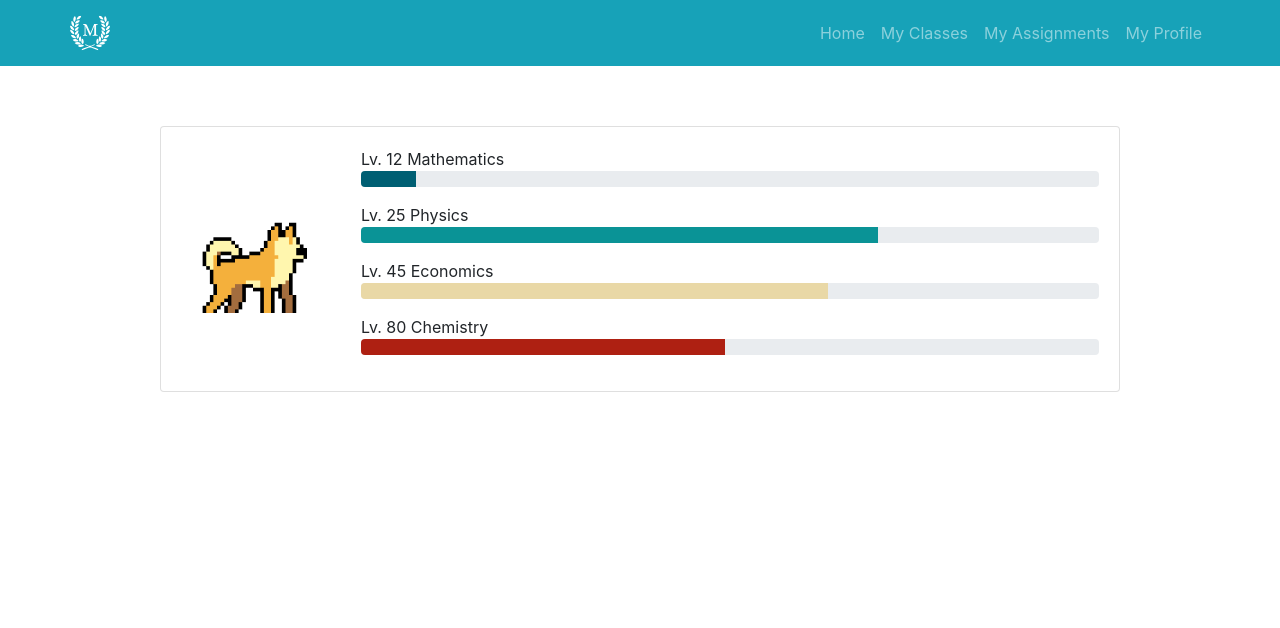
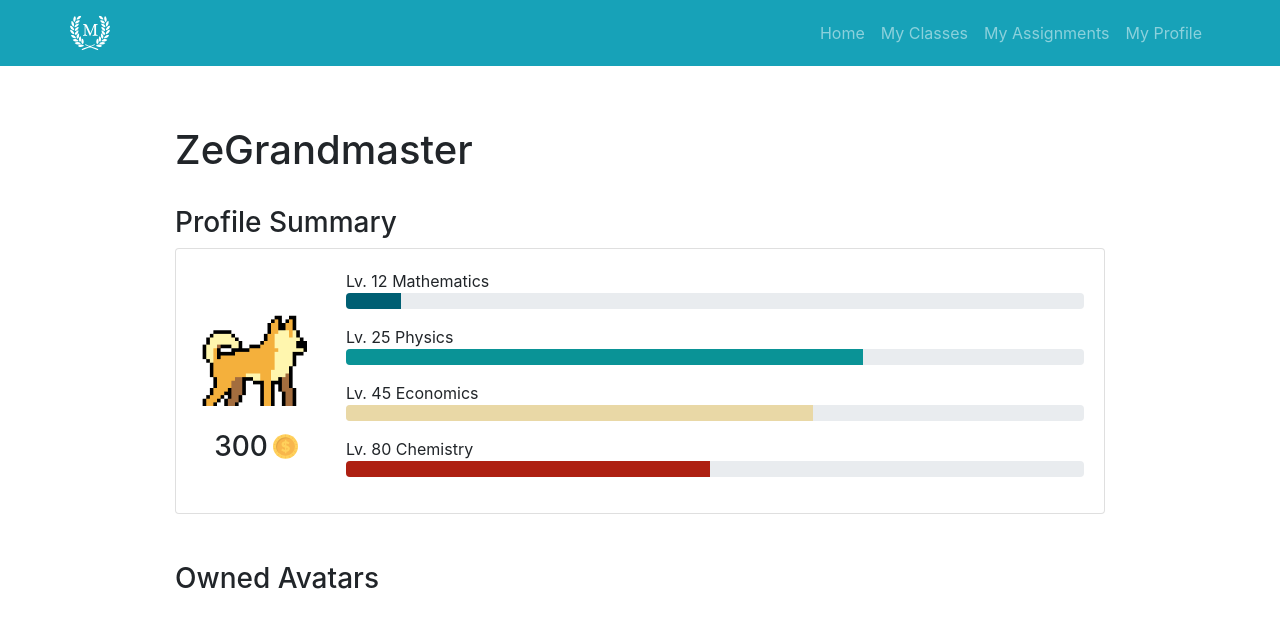
Before and after one commit to danikrisdayadi/lifehack2021, a React (Create React App) app in the folder client/: page /profile in a window 1280 px wide. Shown: the top 628 px of the page. Built offline with nearby package versions, Linux system fonts and the light colour scheme.

Commit message:
Fix summary layout

```diff
--- a/client/src/App.js
+++ b/client/src/App.js
@@ -5,6 +5,7 @@ import UserProfile from './components/userprofile';
 import NavigationBar from './components/navigationbar'
 import './App.css';
 
+// Import Pages
 import LoginPage from './pages/LoginPage'
 import DashboardPage from './pages/DashboardPage';
 import LeaderboardPage from './pages/LeaderboardPage';
@@ -12,6 +13,7 @@ import Classes from './components/classes';
 import ClassroomPage from './pages/ClassroomPage';
 import Assignments from './components/assignments';
 import HomePage from './pages/HomePage'
+import ProfilePage from './pages/ProfilePage';
 
 const App = () => (
     <div className="App">
@@ -39,7 +41,7 @@ const App = () => (
                 <Route
                     path="/profile"
                     exact
-                    component={UserProfile}
+                    component={ProfilePage}
                 />
                 <Route
                     path="/classes"
--- a/client/src/components/userprofile.jsx
+++ b/client/src/components/userprofile.jsx
@@ -1,6 +1,7 @@
 import React from "react";
 import {ProgressBar, Image, Card, Col, Row} from "react-bootstrap";
 import DogProfile from '../assets/hurt.png';
+import Coin from '../assets/coin.svg'
 import styled from "styled-components";
 import { gradient } from "../utils/colours";
 
@@ -78,8 +79,15 @@ const UserProfile = () => {
         <Card >
             <Card.Body>
               <Row className="align-items-center">
-                  <Col lg="auto">
-                      <Image src={DogProfile} />
+                  <Col lg="auto" classname="justify-content-center">
+                      <Row>
+                        <Image src={DogProfile} />
+                      </Row>
+                      <br></br>
+                      <Row className="justify-content-center">
+                        <h3 style={{marginBottom: 0}}>300{' '}</h3>
+                        <Image src={Coin} width="25px" style={{marginLeft: 5}}/>
+                      </Row>
                   </Col>
                   <Col style={{textAlign: "left"}}>
                     {userSummary}
--- a/client/src/pages/ProfilePage.jsx
+++ b/client/src/pages/ProfilePage.jsx
@@ -1,9 +1,25 @@
 import React from "react";
 import { withRouter } from "react-router-dom";
+import { Container } from "react-bootstrap";
+import UserProfile from "../components/userprofile";
+import styled from "styled-components";
 
+const Style = styled.div`
+    text-align: left;
+`
 const ProfilePage = () => {
     return (
-        <h1>Dashboard</h1>
+        <Style>
+            <Container>
+                <h1>ZeGrandmaster</h1>
+                <br></br>
+                <h3>Profile Summary</h3>
+                <UserProfile />
+                <br />
+                <br />
+                <h3>Owned Avatars</h3>
+            </Container>
+        </Style>
     );
 };
 
```
